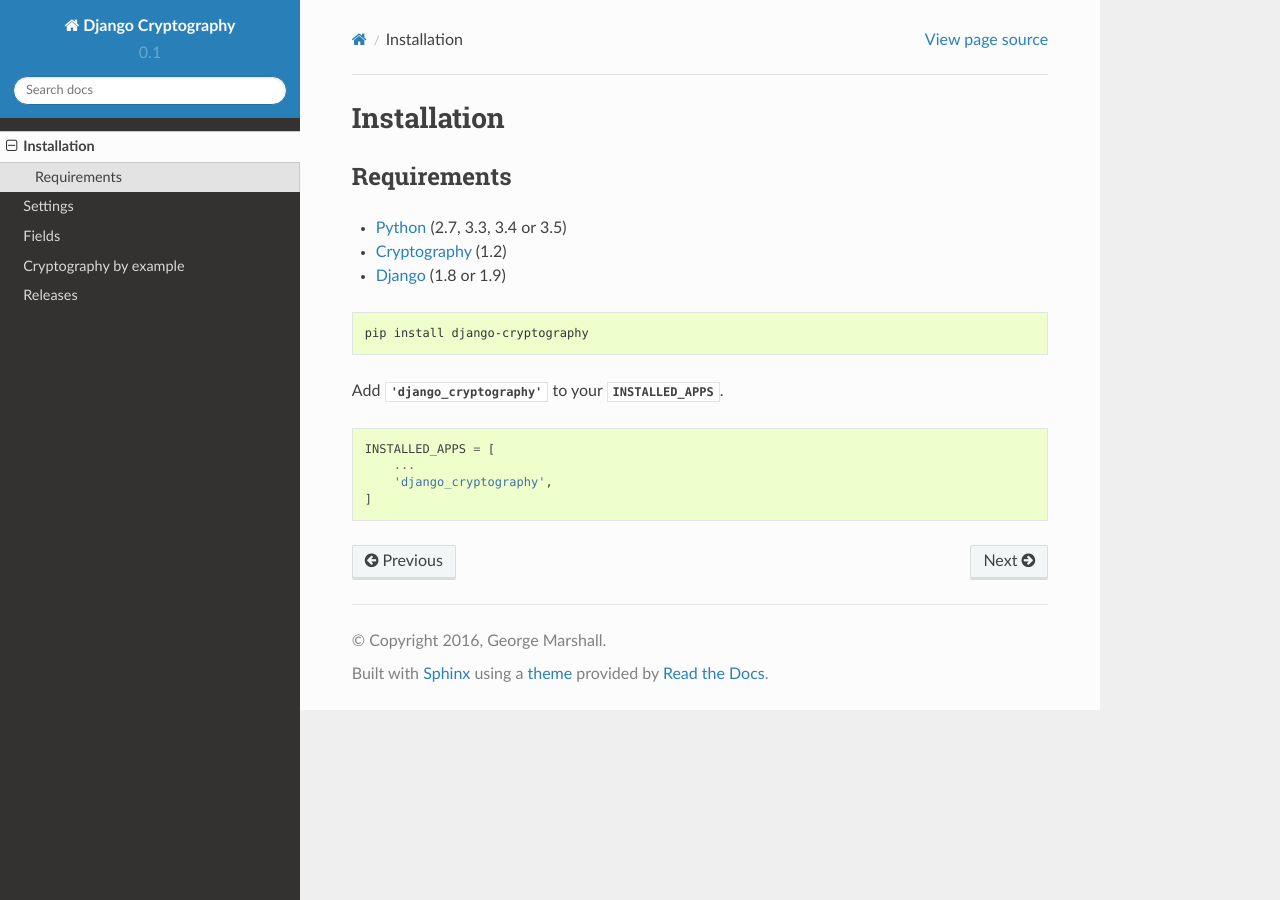
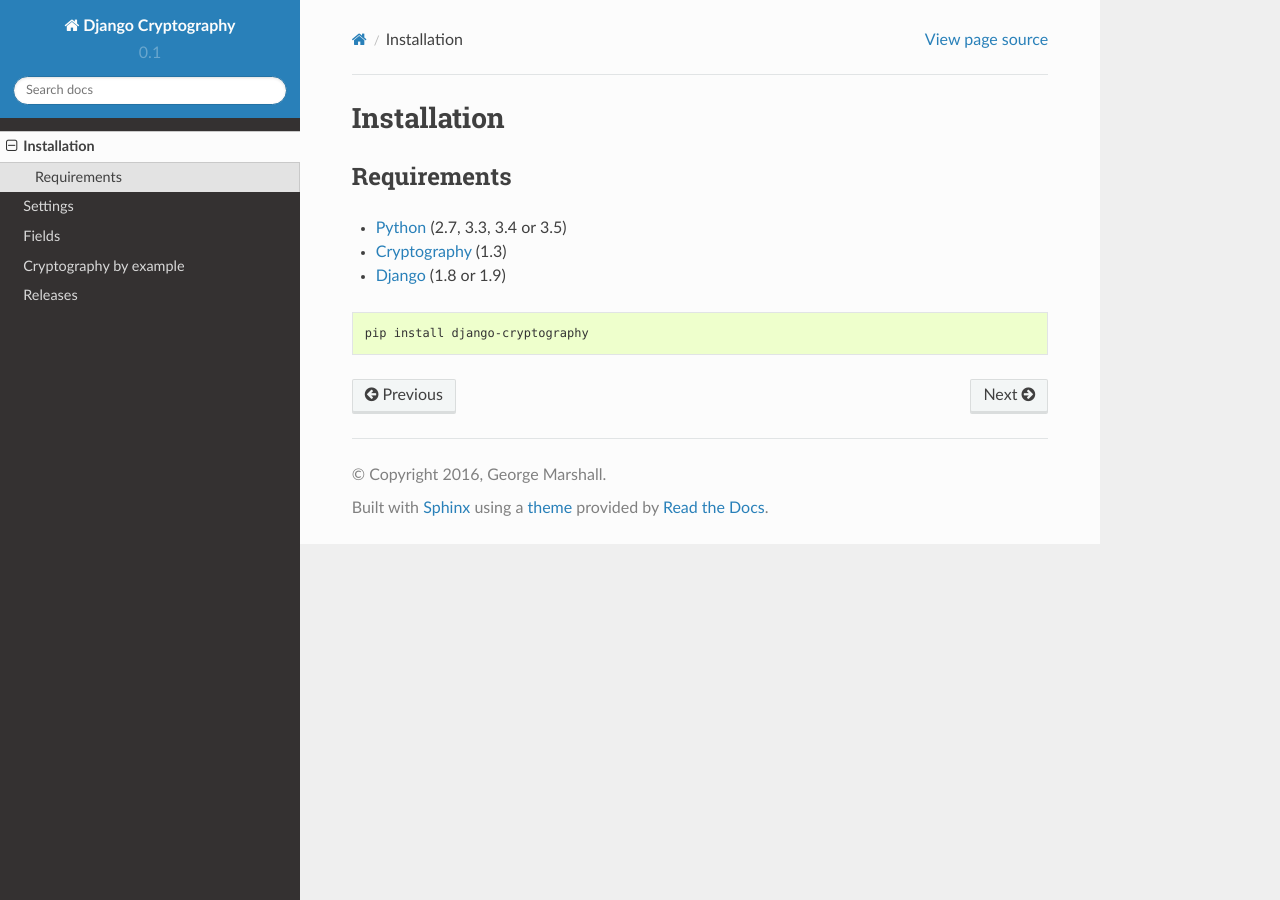
Before and after one commit to yoyowallet/django-cryptography, a Sphinx documentation site: the page built from docs/installation.rst, in a window 1280 px wide. Built offline with Sphinx 7.4.7 and the Read the Docs theme 2.0.0, drawn with Linux system fonts in a browser that asks for light colours; the version number could not be read and is left out.

Commit message:
Updated documentation to remove adding app to INSTALLED_APPS

```diff
--- a/docs/installation.rst
+++ b/docs/installation.rst
@@ -5,22 +5,13 @@
 ------------
 
 * Python_ (2.7, 3.3, 3.4 or 3.5)
-* Cryptography_ (1.2)
+* Cryptography_ (1.3)
 * Django_ (1.8 or 1.9)
 
 .. code-block:: console
 
    pip install django-cryptography
 
-Add :data:`'django_cryptography'` to your :const:`INSTALLED_APPS`.
-
-.. code-block:: python
-
-   INSTALLED_APPS = [
-       ...
-       'django_cryptography',
-   ]
-
 .. _Cryptography: https://cryptography.io/
 .. _Django: https://www.djangoproject.com/
 .. _Python: https://www.python.org/
```
Also changed, not shown: README.rst (+0 -9 lines).
